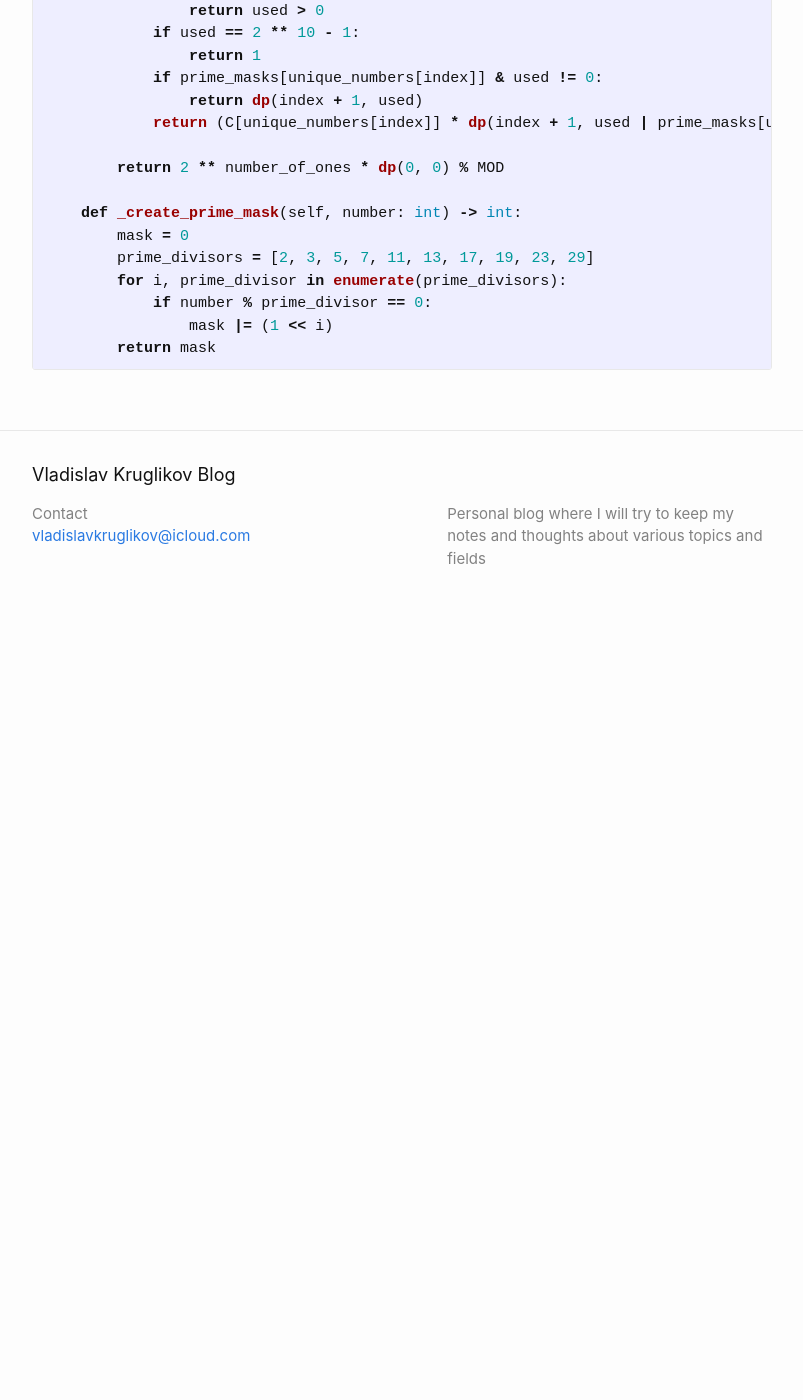
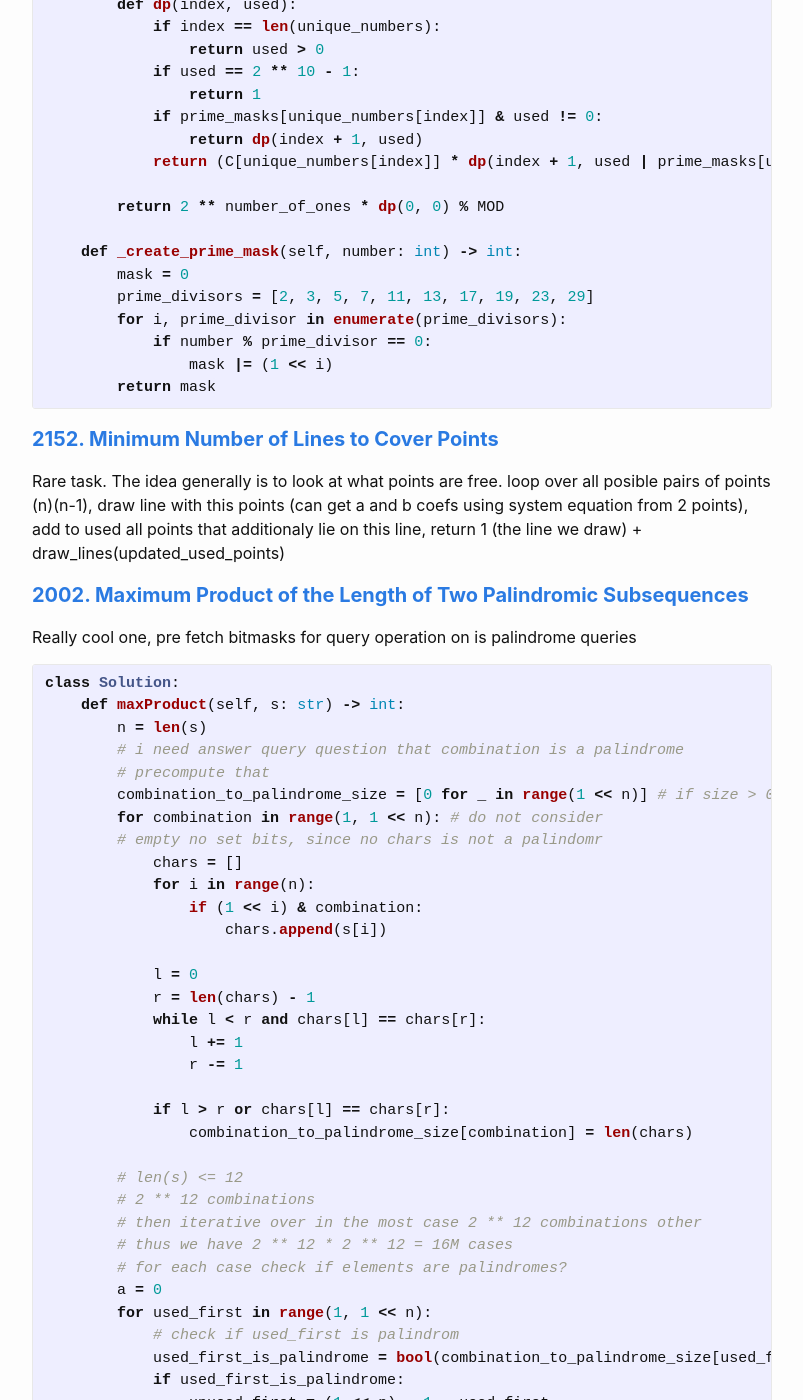
Before and after one commit to vladislavkruglikov/vladislavkruglikov.github.io, a Jekyll site: the page built from _posts/2024-12-1-array-subset-sum-queries.markdown, in a window 1280 px wide and 1400 px high, scrolled down 18497 px. Shown: the whole window, without its empty margins (238-1041 px from the left). Built offline with Jekyll 4.4.1, drawn with Linux system fonts in a browser that asks for light colours; before the commit the page ends 19127 px from its top, so only the background shows below that; some of the changed text lies outside the part shown.

Commit message:
Update Draft

```diff
--- a/_posts/2024-12-1-array-subset-sum-queries.markdown
+++ b/_posts/2024-12-1-array-subset-sum-queries.markdown
@@ -663,6 +663,8 @@ class Solution:
         return abs(worker[0] - bike[0]) + abs(worker[1] - bike[1])
 {% endhighlight %}
 
+similar [1947. Maximum Compatibility Score Sum][1947]
+
 #### **[1723. Find Minimum Time to Finish All Jobs][1723]**
 
 cmone is it hard?
@@ -834,9 +836,76 @@ class Solution:
         return mask
 {% endhighlight %}
 
+#### **[2152. Minimum Number of Lines to Cover Points][2152]**
+
+Rare task. The idea generally is to look at what points are free. loop over all posible pairs of points (n)(n-1), draw line with this points (can get a and b coefs using system equation from 2 points), add to used all points that additionaly lie on this line, return 1 (the line we draw) + draw_lines(updated_used_points)
+
+#### **[2002. Maximum Product of the Length of Two Palindromic Subsequences][2002]**
+
+Really cool one, pre fetch bitmasks for query operation on is palindrome queries
+
+{% highlight python %}
+class Solution:
+    def maxProduct(self, s: str) -> int:
+        n = len(s)
+        # i need answer query question that combination is a palindrome
+        # precompute that
+        combination_to_palindrome_size = [0 for _ in range(1 << n)] # if size > 0 then palindrome exists
+        for combination in range(1, 1 << n): # do not consider
+        # empty no set bits, since no chars is not a palindomr
+            chars = []
+            for i in range(n):
+                if (1 << i) & combination:
+                    chars.append(s[i])
+
+            l = 0
+            r = len(chars) - 1
+            while l < r and chars[l] == chars[r]:
+                l += 1
+                r -= 1
+
+            if l > r or chars[l] == chars[r]:
+                combination_to_palindrome_size[combination] = len(chars)
+
+        # len(s) <= 12
+        # 2 ** 12 combinations
+        # then iterative over in the most case 2 ** 12 combinations other
+        # thus we have 2 ** 12 * 2 ** 12 = 16M cases
+        # for each case check if elements are palindromes?
+        a = 0
+        for used_first in range(1, 1 << n):
+            # check if used_first is palindrom
+            used_first_is_palindrome = bool(combination_to_palindrome_size[used_first] > 0)
+            if used_first_is_palindrome:
+                unused_first = (1 << n) - 1 - used_first
+                unused_first_variant = unused_first
+                while unused_first_variant > 0:
+                    # check that unused_first_variant is palindrom
+                    unused_first_variant_is_palindrome = bool(combination_to_palindrome_size[unused_first_variant])
+                    if unused_first_variant_is_palindrome:
+                        # compute number of set bits in the each palindrom
+                        first_size  = combination_to_palindrome_size[used_first]
+                        second_size = combination_to_palindrome_size[unused_first_variant]
+                        a = max(a, first_size * second_size)
+
+                    unused_first_variant = (unused_first_variant - 1) & unused_first
+
+        return a
+{% endhighlight %}
+
+#### **[2572. Count the Number of Square-Free Subsets][2572]**
+
+Nice task
+
+Where to look for more tasks? Leetcode filter by tag bitmask, maybe search some lists on codeforces
+
 [698]: https://leetcode.com/problems/partition-to-k-equal-sum-subsets
 [1986]: https://leetcode.com/problems/minimum-number-of-work-sessions-to-finish-the-tasks
 [2305]: https://leetcode.com/problems/fair-distribution-of-cookies
 [1066]: https://leetcode.com/problems/campus-bikes-ii
 [1723]: https://leetcode.com/problems/find-minimum-time-to-finish-all-jobs
 [1994]: https://leetcode.com/problems/the-number-of-good-subsets
+[1947]: https://leetcode.com/problems/maximum-compatibility-score-sum
+[2152]: https://leetcode.com/problems/minimum-number-of-lines-to-cover-points
+[2002]: https://leetcode.com/problems/maximum-product-of-the-length-of-two-palindromic-subsequences
+[2572]: https://leetcode.com/problems/count-the-number-of-square-free-subsets
```
